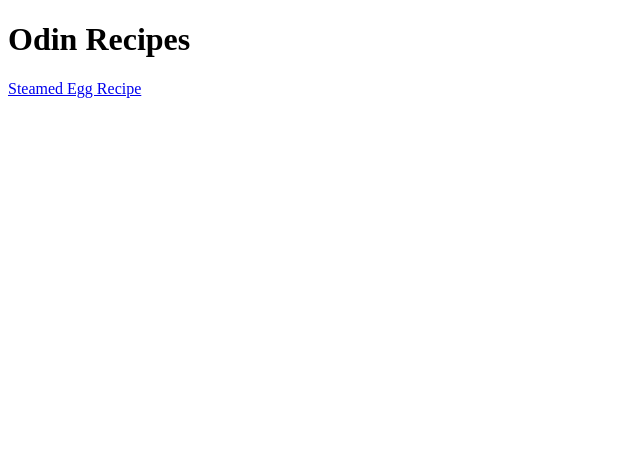
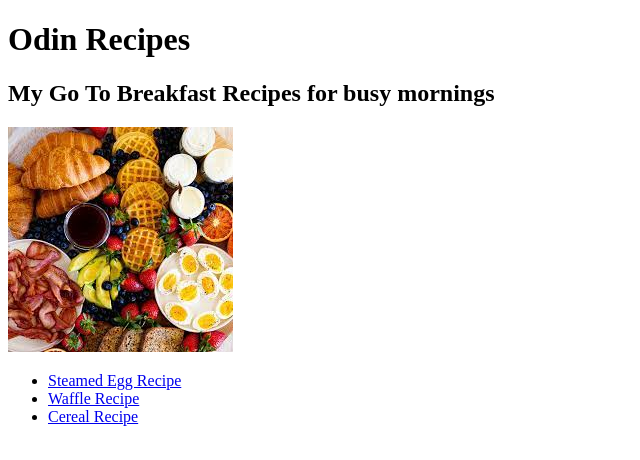
Before and after one commit to iamew/odin-recipes, a plain HTML site: page index.html in a window 1280 px wide. Shown: the whole page, without its empty margins (0-640 px from the left). Drawn offline with Linux system fonts and the light colour scheme.

Commit message:
Commit modified files

```diff
--- a/index.html
+++ b/index.html
@@ -8,6 +8,12 @@
 </head>
 <body>
     <h1>Odin Recipes</h1>
-    <a href="recipes/egg.html">Steamed Egg Recipe</a>
+    <h2>My Go To Breakfast Recipes for busy mornings</h2>
+        <img src="images/breakfast.jpeg">
+        <ul>
+            <li><a href="recipes/egg.html">Steamed Egg Recipe</a></li>
+            <li><a href="recipes/waffle.html">Waffle Recipe</a></li>
+            <li><a href="recipes/cereal.html">Cereal Recipe</a></li>
+        </ul>
 </body>
 </html>
```
Also changed, not shown: recipes/egg.html (+1 -1 lines).
